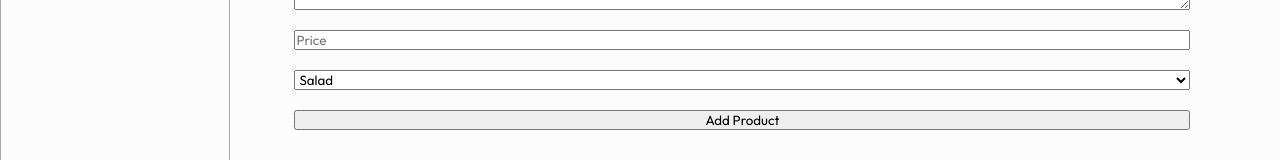
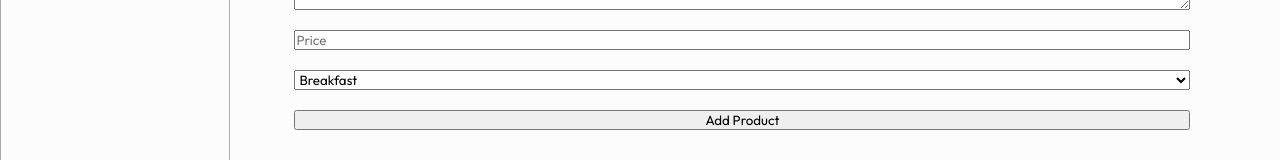
Before and after one commit to giridhar-cp/tastyworld, a React (Vite) app in the folder admin/: page /add in a window 1280 px wide. Shown: the part 295-455 px from the top of the page. Built offline with nearby package versions, Linux system fonts and the light colour scheme.

Commit message:
Update Add.jsx

```diff
--- a/admin/src/pages/Add/Add.jsx
+++ b/admin/src/pages/Add/Add.jsx
@@ -196,10 +196,6 @@ const Add = () => {
           onChange={(e) => setData({ ...data, category: e.target.value })}
           value={data.category}
         >
-          <option value="Salad">Salad</option>
-          <option value="Pizza">Pizza</option>
-          <option value="Beverage">Beverage</option>
-          <option value="Dessert">Dessert</option>
           <option value="Breakfast">Breakfast</option>
           <option value="Biriyani">Biriyani</option>
           <option value="Chicken">Chicken</option>
```
